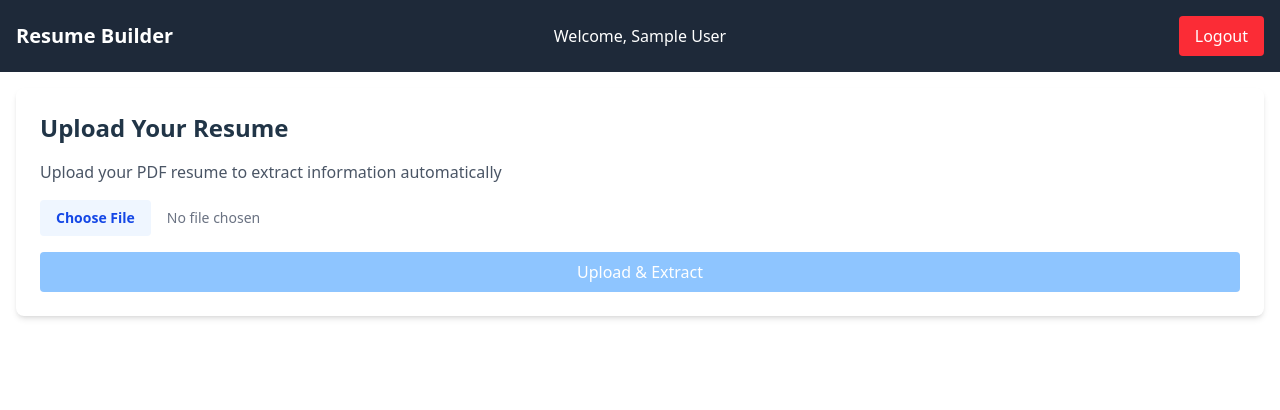
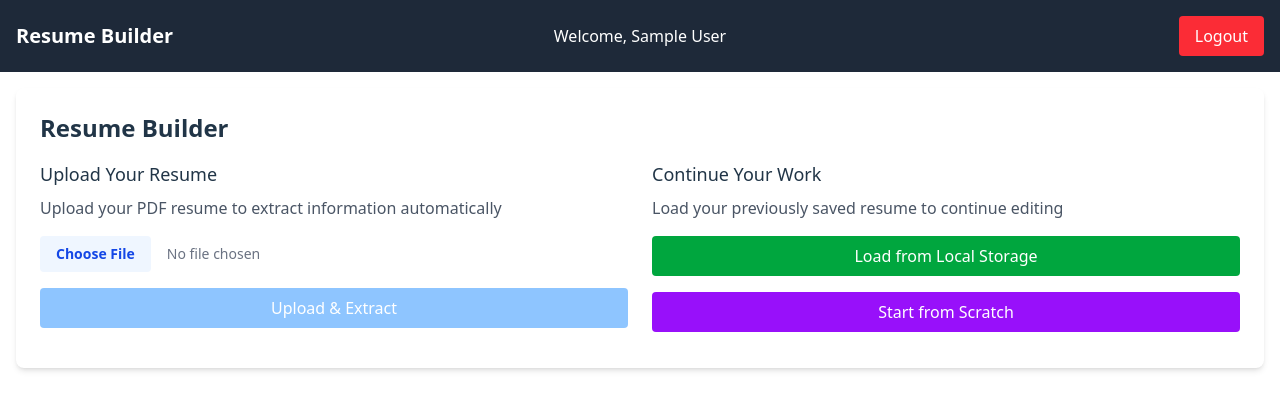
Before and after one commit to rishabkumar07/awesome-resume-builder, a React (Vite) app: page /app in a window 1280 px wide. Shown: the top 410 px of the page. Built offline with nearby package versions, Linux system fonts and the light colour scheme; no server answers; sample sign-in values are in the browser's storage.

Commit message:
load and start from scratch option

```diff
--- a/src/components/ResumeUpload.jsx
+++ b/src/components/ResumeUpload.jsx
@@ -61,6 +61,33 @@ const ResumeUpload = () => {
     }
   };
 
+  const handleLoadFromLocal = () => {
+    const savedResume = localStorage.getItem('resumeData');
+    if (savedResume) {
+      try {
+        const parsed = JSON.parse(savedResume);
+        setResumeData({
+          name: parsed.name || '',
+          email: parsed.email || '',
+          phone: parsed.phone || '',
+          education: parsed.education || [],
+          work_experience: parsed.work_experience || [],
+          projects: parsed.projects || [],
+          skills: parsed.skills || [],
+          certifications: parsed.certifications || [],
+        });
+        return true;
+      } catch (e) {
+        setError('Error loading resume from local storage');
+        console.error('Error parsing saved resume:', e);
+        return false;
+      }
+    } else {
+      setError('No saved resume found in local storage');
+      return false;
+    }
+  };
+
   const handleBackToUpload = () => {
     setFile(null);
     setResumeData(null);
@@ -71,7 +98,10 @@ const ResumeUpload = () => {
     <div className="container mx-auto bg-white p-6 rounded-lg shadow-md">
       {!resumeData ? (
         <>
-          <h2 className="text-2xl font-semibold mb-4">Upload Your Resume</h2>
+          <h2 className="text-2xl font-semibold mb-4">Resume Builder</h2>
+          <div className="flex flex-col md:flex-row gap-6">
+            <div className="flex-1">
+              <h3 className="text-lg font-medium mb-2">Upload Your Resume</h3>
               <p className="mb-4 text-gray-600">Upload your PDF resume to extract information automatically</p>
 
               <div className="mb-4">
@@ -91,11 +121,32 @@ const ResumeUpload = () => {
 
               <button
                 onClick={handleUpload}
-            className="w-full bg-blue-600 text-white px-4 py-2 rounded hover:bg-blue-700 cursor-pointer disabled:bg-blue-300 disabled:cursor-not-allowed"
+                className="w-full bg-blue-600 text-white px-4 py-2 rounded hover:bg-blue-700 cursor-pointer disabled:bg-blue-300 disabled:cursor-not-allowed mb-4"
                 disabled={loading || !file}
               >
                 {loading ? 'Processing...' : 'Upload & Extract'}
               </button>
+            </div>
+
+            <div className="flex-1">
+              <h3 className="text-lg font-medium mb-2">Continue Your Work</h3>
+              <p className="mb-4 text-gray-600">Load your previously saved resume to continue editing</p>
+
+              <button
+                onClick={handleLoadFromLocal}
+                className="w-full bg-green-600 text-white px-4 py-2 rounded hover:bg-green-700 cursor-pointer mb-4"
+              >
+                Load from Local Storage
+              </button>
+
+              <button
+                onClick={() => setResumeData({})}
+                className="w-full bg-purple-600 text-white px-4 py-2 rounded hover:bg-purple-700 cursor-pointer"
+              >
+                Start from Scratch
+              </button>
+            </div>
+          </div>
 
           {error && <p className="text-red-500 mt-4">{error}</p>}
         </>
```
Lines whose indentation alone changed are shown as unchanged.
